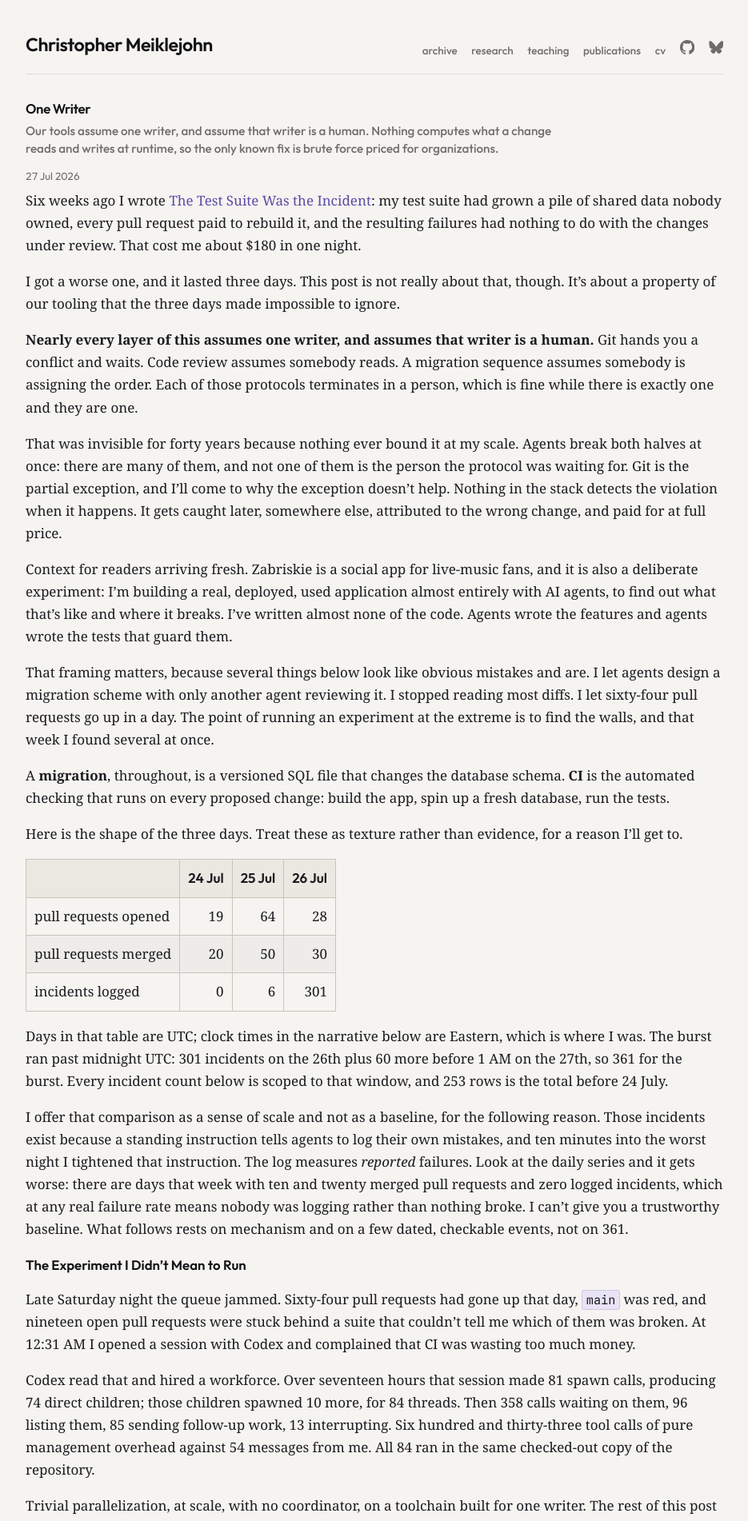
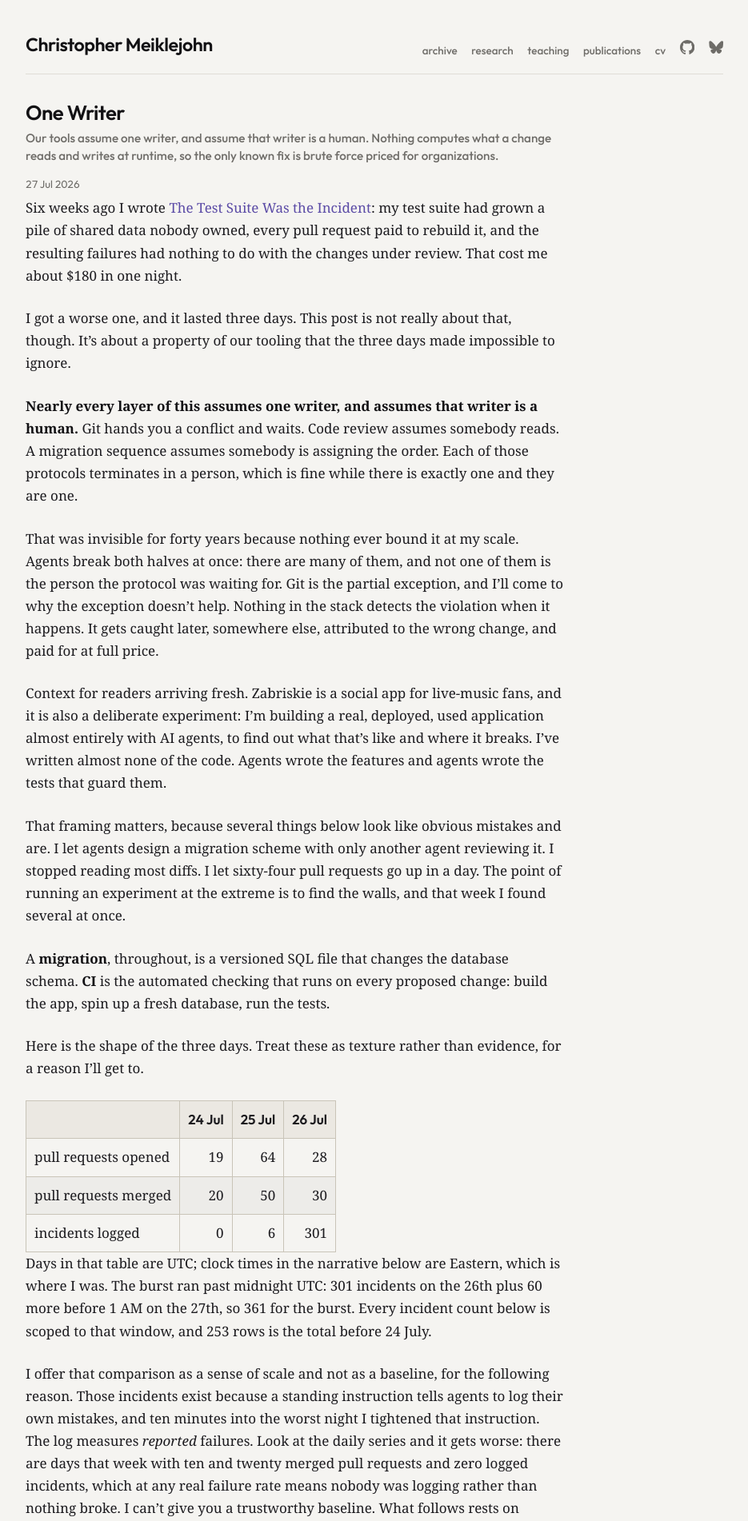
Before and after one commit to cmeiklejohn/cmeiklejohn.github.io, a Jekyll site: the page built from _posts/2026-07-26-one-writer.markdown, in a window 1280 px wide. Shown: the top 1902 px of the page at 80% size, without its empty margins (172-1107 px from the left). Built offline with Jekyll 4.4.1, drawn with Linux system fonts in a browser that asks for light colours; some web fonts are replaced; some of the changed text lies outside the part shown.

Commit message:
Fix post reading typography; section the substrate walkthrough
Headings were sized in rem against a 16px root while the body runs at
17px, so h1/h2 computed to 16.8px — smaller than the prose they
introduced. Paragraph gaps (17px) also sat under the leading (28px),
and the measure ran to 93 characters. Posts read as one undifferentiated
block with no skim path.

- cap prose at 42rem (~72 characters); tables and figures keep the
  full column width
- paragraph margin 1em -> 1.5em so gaps register against the leading
- title 1.6rem, h2 1.32rem, h3 1.08rem, with more space above
- strong takes --fg-heading; bold had weight but no luminance lift
- antialiased smoothing in dark mode only, where light-on-dark bloom
  thickens the regular weight and closes the gap with bold

All scoped to .post — index, archive, and research keep the wide layout.

In One Writer, the five bolded lead-ins in the substrate section become
h3 headings. Bullets don't fit: three run to multiple paragraphs and one
carries the root-cause table.

Co-Authored-By: Claude Opus 5 <noreply@anthropic.com>

```diff
--- a/_posts/2026-07-26-one-writer.markdown
+++ b/_posts/2026-07-26-one-writer.markdown
@@ -77,7 +77,9 @@ That distinction is the oldest lesson in the replicated-data literature and it h
 
 Hold that record. Here is where it landed.
 
-**A totally ordered sequence with several writers appending.** This project has 1,388 migrations, and rebuilding a test database from all of them on each of eight parallel test machines is as slow as it sounds. So, in response to my complaining for weeks that CI was too expensive, an agent froze a database snapshot into the repository for CI to restore, applying only what came after. Good optimization: it saves 13 to 18 minutes of machine time per run. It merged at 5:01 AM Eastern on the third day.
+### A totally ordered sequence with several writers appending
+
+This project has 1,388 migrations, and rebuilding a test database from all of them on each of eight parallel test machines is as slow as it sounds. So, in response to my complaining for weeks that CI was too expensive, an agent froze a database snapshot into the repository for CI to restore, applying only what came after. Good optimization: it saves 13 to 18 minutes of machine time per run. It merged at 5:01 AM Eastern on the third day.
 
 Fifty-four minutes later the first pull request failed, because its migration no longer sorted after the newly frozen prefix. Then another. By late morning a single incident covers four at once: *"Four queued PRs carried migrations older than the sealed CI baseline suffix."*
 
@@ -85,15 +87,23 @@ Caching a prefix of an ordered log converts a latent ordering property into an e
 
 I had also already "fixed" this once. In [Multi-Agent Systems Have a Distributed Systems Problem]({% post_url 2026-03-30-multi-agent-systems-have-a-distributed-systems-problem %}) I described two agents in two worktrees both creating migration 267, the second silently overwriting the first. The fix was UTC timestamps in filenames, which makes collisions impossible and changes nothing: two migrations now merge perfectly cleanly while violating the same ordering constraint, silently, with nothing left to trip over. A timestamp is an arbitration function. It guarantees convergence and says nothing about whether *that* order yields a correct schema.
 
-**A merge function looking in the wrong place.** Git detects conflicts over lines of text; my conflicts live in shared runtime state. From that week: *"Song-call E2E suites deleted each other's shared pending call."* Two test files, no overlapping lines, both green alone, and the row one of them depends on is the row the other deletes. The collision is in the database at runtime, not in the diff. Those are the `name` and the `length`. They share no lines, each merges cleanly, each is individually green, and the invariant binding them is false the moment they land together. No improvement to git's merge algorithm catches that, because the property isn't a property of any file. It's a property of the composition, and git has no representation of the composition to check.
+### A merge function looking in the wrong place
 
-**Verification that doesn't compose.** Which gives the sharpest version: **green(A on base) and green(B on base) does not imply green(merge of A and B).** The test suite is the only thing in my pipeline that checks the invariant at all, since git checks text and timestamps check ordering. So the tests are my invariant checker, and **I run it on each branch and never on the composition.**
+Git detects conflicts over lines of text; my conflicts live in shared runtime state. From that week: *"Song-call E2E suites deleted each other's shared pending call."* Two test files, no overlapping lines, both green alone, and the row one of them depends on is the row the other deletes. The collision is in the database at runtime, not in the diff. Those are the `name` and the `length`. They share no lines, each merges cleanly, each is individually green, and the invariant binding them is false the moment they land together. No improvement to git's merge algorithm catches that, because the property isn't a property of any file. It's a property of the composition, and git has no representation of the composition to check.
+
+### Verification that doesn't compose
+
+Which gives the sharpest version: **green(A on base) and green(B on base) does not imply green(merge of A and B).** The test suite is the only thing in my pipeline that checks the invariant at all, since git checks text and timestamps check ordering. So the tests are my invariant checker, and **I run it on each branch and never on the composition.**
 
 There is an industry answer, and it isn't serialization. Speculative merge queues build the candidate futures, `main+A`, `main+A+B`, `main+A+B+C`, test them concurrently, and discard a failure from the middle. OpenStack's Zuul has gated that way since 2012; GitHub's merge queue ships a version; bors, which lands Rust, does the cheaper batch-and-bisect variant. It works, and it works by brute force, which I'll come back to.
 
-**An environment with one of everything.** One port range, one development database, one mock server. I do have a script assigning each worktree its own ports by hashing the directory name, which is the right idea, and it hashes into 99 slots. With dozens of worktrees on disk the birthday math makes a collision effectively certain, and two agents get handed the same port whenever the colliding pair happens to be running at once.
+### An environment with one of everything
 
-**Work that was never actually divided.** Nothing split the problem into non-conflicting units. The agents were pointed at one problem and found their own boundaries, which were mostly the same boundaries. Classified by root cause: 245 of the 361 entries collapse into ten systemic problems, 73 are one-off product bugs, and 43 I couldn't classify. Here are the ten, because a taxonomy whose majority is invisible isn't a taxonomy:
+One port range, one development database, one mock server. I do have a script assigning each worktree its own ports by hashing the directory name, which is the right idea, and it hashes into 99 slots. With dozens of worktrees on disk the birthday math makes a collision effectively certain, and two agents get handed the same port whenever the colliding pair happens to be running at once.
+
+### Work that was never actually divided
+
+Nothing split the problem into non-conflicting units. The agents were pointed at one problem and found their own boundaries, which were mostly the same boundaries. Classified by root cause: 245 of the 361 entries collapse into ten systemic problems, 73 are one-off product bugs, and 43 I couldn't classify. Here are the ten, because a taxonomy whose majority is invisible isn't a taxonomy:
 
 | systemic root cause | incidents |
 | --- | ---: |
--- a/css/main.css
+++ b/css/main.css
@@ -1067,6 +1067,74 @@ main > #post {
   margin-top: 0;
 }
 
+/*****************************************************************************/
+/* Post reading typography
+/*
+/* Long-form posts were rendering at ~93 characters per line, with headings
+/* set in rem against a 16px root while the body runs at 17px — so h1/h2 came
+/* out *smaller* than the prose they introduced, and paragraph gaps (17px) sat
+/* below the line height (28px). The result read as one undifferentiated
+/* block. These rules apply to the post layout only; index, archive, and
+/* research pages keep the wide measure.
+/*****************************************************************************/
+
+/* Measure: cap prose at ~72 characters. Tables, figures, and code keep the
+   full column width so wide content is not squeezed. */
+.post #post > p,
+.post #post > ul,
+.post #post > ol,
+.post #post > blockquote,
+.post #post > h2,
+.post #post > h3,
+.post #post > h4,
+.post #post > hr {
+  max-width: 42rem;
+}
+
+/* Paragraph gap must exceed the leading, or paragraphs run together. */
+.post #post > p {
+  margin: 0 0 1.5em;
+}
+
+/* Headings need to outrank the body text they introduce. */
+.post .post-title {
+  font-size: 1.6rem;
+  line-height: 1.25;
+}
+
+.post #post h2 {
+  font-size: 1.32rem;
+  margin-top: 2.4em;
+  margin-bottom: 0.5em;
+}
+
+.post #post h3 {
+  font-size: 1.08rem;
+  margin-top: 2em;
+  margin-bottom: 0.45em;
+}
+
+/* Bold carried no luminance lift, so it read as body text set slightly
+   heavier — especially on dark, where light-on-dark bloom thickens the
+   regular weight and compresses the difference. */
+.post #post strong {
+  color: var(--fg-heading);
+}
+
+/* Same bloom is why the dark theme looked washed out: unhinted grayscale
+   smoothing fattens every stroke. Antialiased only in dark. */
+@media (prefers-color-scheme: dark) {
+  :root:not([data-theme]) body {
+    -webkit-font-smoothing: antialiased;
+    -moz-osx-font-smoothing: grayscale;
+  }
+}
+
+:root[data-theme="dark"] body {
+  -webkit-font-smoothing: antialiased;
+  -moz-osx-font-smoothing: grayscale;
+}
+
 #post code {
   border: 1px solid var(--code-border);
   background-color: var(--code-bg);
```
